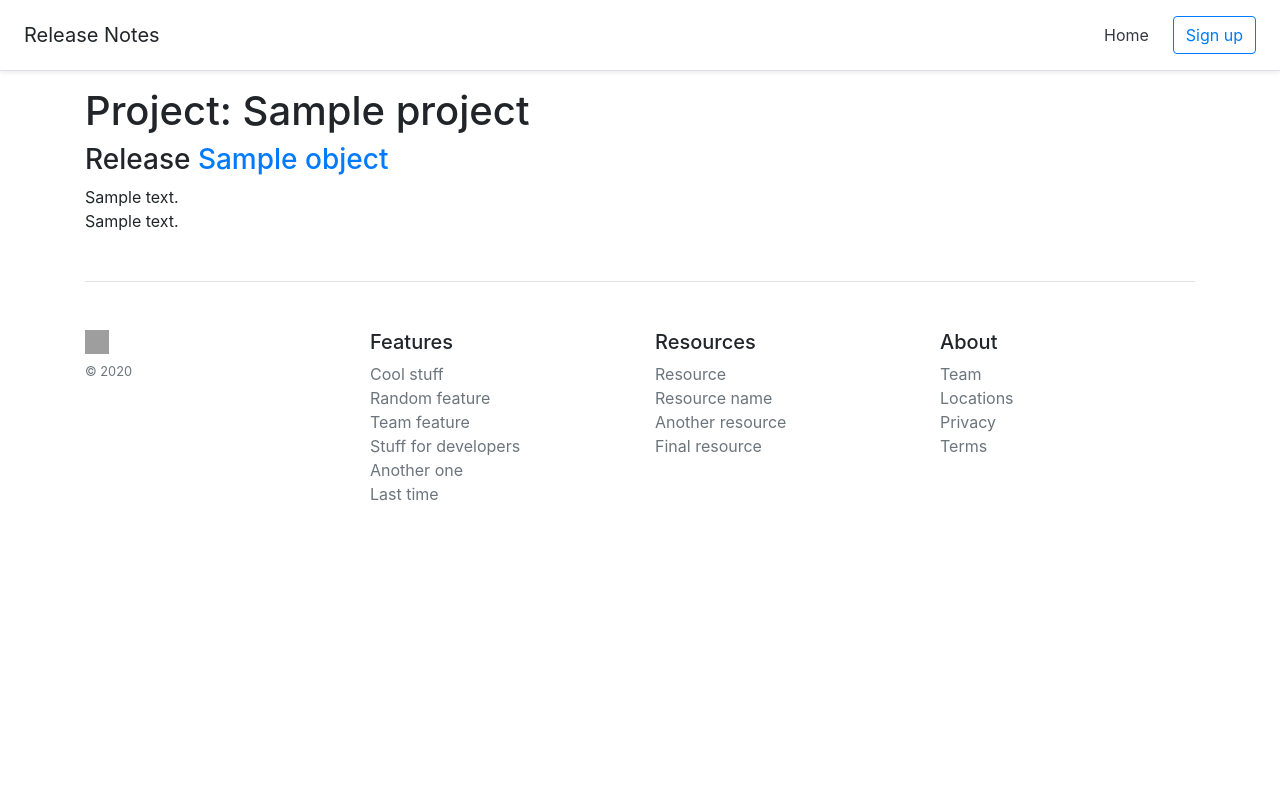
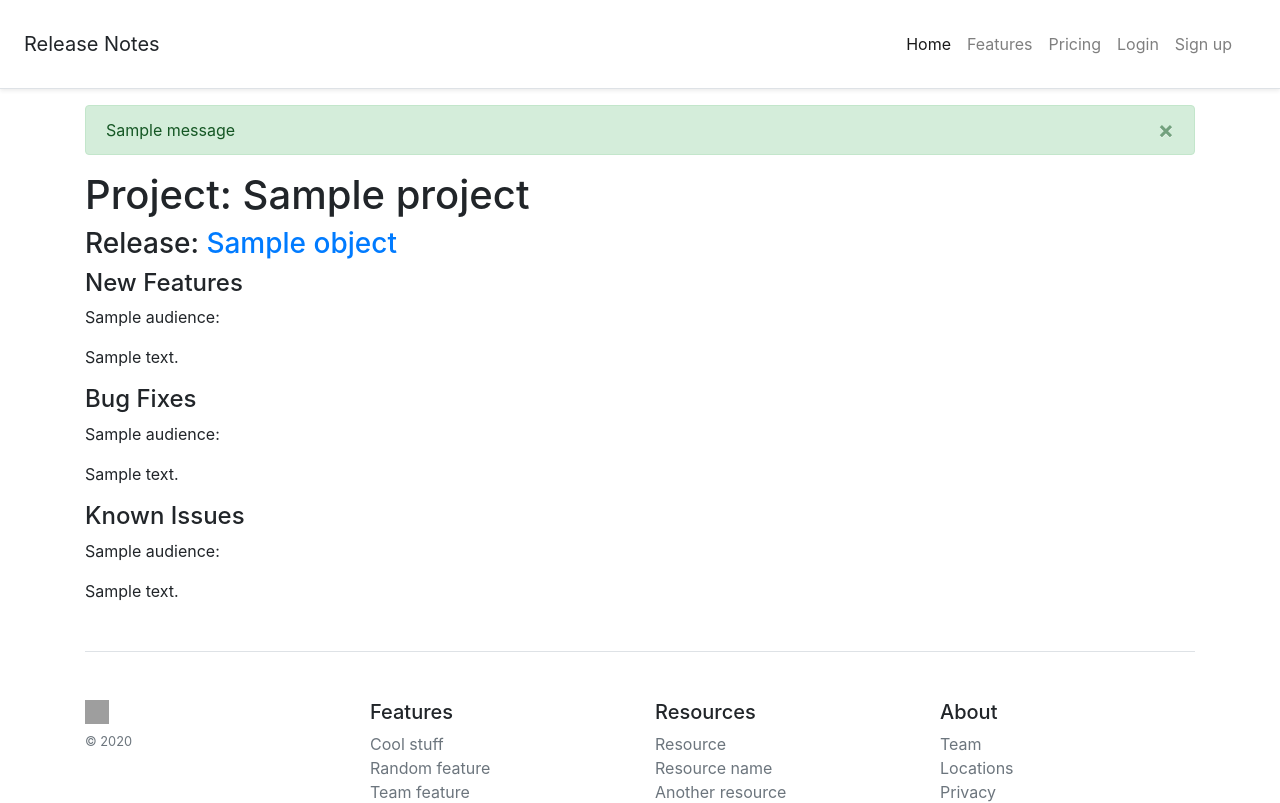
Before and after one commit to renderbox/django-release-notes, a Django app: template releasenotes/templates/releasenotes/release_detail.html in a window 1280 px wide. Shown: the top 803 px of the page. Before the commit the page ends 501 px from the top, so only its background shows below. Run offline with Django 3.2, Linux system fonts and the light colour scheme; the template is opened without the code that fills it: most values are stand-ins (such as "Sample title", 1, 10 or a date in 2020); one stand-in notice (Sample message) is shown; parts of the project's set-up code (start-up, migrations or seed data) failed here and were passed over; some libraries are stand-ins or nearby versions; grey boxes are pictures that could not be loaded.

Commit message:
Fixed templates to flow better.  Added markdown to default templates.

```diff
--- a/develop/develop/settings.py
+++ b/develop/develop/settings.py
@@ -42,6 +42,11 @@
     'django.contrib.staticfiles',
     'django.contrib.sites',
     'django_extensions',
+    'crispy_forms',
+    'allauth',
+    'allauth.account',
+    'allauth.socialaccount',
+    'markdownify',
     'releasenotes',
 ]
 
--- a/develop/develop/urls.py
+++ b/develop/develop/urls.py
@@ -16,7 +16,11 @@
 from django.contrib import admin
 from django.urls import include, path
 
+from releasenotes import views
+
 urlpatterns = [
-    path('', include('releasenotes.urls') ),
     path('admin/', admin.site.urls),
+    path('accounts/', include('allauth.urls')),
+    path('', views.ReleaseNotesIndexView.as_view(), name="index"),
+    path('release/', include('releasenotes.urls') ),
 ]
--- a/releasenotes/__version__.py
+++ b/releasenotes/__version__.py
@@ -1 +1 @@
-VERSION = "0.1.3"
+VERSION = "0.1.4"
--- a/releasenotes/templates/releasenotes/base.html
+++ b/releasenotes/templates/releasenotes/base.html
@@ -1,126 +1,8 @@
-{% load static %}
-<!doctype html>
-<html lang="en">
-  <head>
-    <!-- Required meta tags -->
-    <meta charset="utf-8">
-    <link rel="shortcut icon" href="/static/favicon.ico"/>
-    <meta name="viewport" content="width=device-width, initial-scale=1, shrink-to-fit=no">
-    <meta name="description" content="">
+{% extends "base.html" %}
 
-    <title>{% block title %}Release Notes{% endblock %}</title>
+{% block content %}
 
-    <!-- Bootstrap CSS -->
-    <link rel="stylesheet" href="https://stackpath.bootstrapcdn.com/bootstrap/4.5.2/css/bootstrap.min.css" integrity="sha384-JcKb8q3iqJ61gNV9KGb8thSsNjpSL0n8PARn9HuZOnIxN0hoP+VmmDGMN5t9UJ0Z" crossorigin="anonymous">
+  {% block release_content %}
+  {% endblock %}
 
-    <!-- Favicons -->
-    <link rel="apple-touch-icon" href="/docs/4.4/assets/img/favicons/apple-touch-icon.png" sizes="180x180">
-    <link rel="icon" href="/docs/4.4/assets/img/favicons/favicon-32x32.png" sizes="32x32" type="image/png">
-    <link rel="icon" href="/docs/4.4/assets/img/favicons/favicon-16x16.png" sizes="16x16" type="image/png">
-    <link rel="manifest" href="/docs/4.4/assets/img/favicons/manifest.json">
-    <link rel="mask-icon" href="/docs/4.4/assets/img/favicons/safari-pinned-tab.svg" color="#563d7c">
-    <link rel="icon" href="/docs/4.4/assets/img/favicons/favicon.ico">
-    <meta name="msapplication-config" content="/docs/4.4/assets/img/favicons/browserconfig.xml">
-    <meta name="theme-color" content="#563d7c">
-
-    <style>
-      .bd-placeholder-img {
-        font-size: 1.125rem;
-        text-anchor: middle;
-        -webkit-user-select: none;
-        -moz-user-select: none;
-        -ms-user-select: none;
-        user-select: none;
-      }
-
-      @media (min-width: 768px) {
-        .bd-placeholder-img-lg {
-          font-size: 3.5rem;
-        }
-      }
-    </style>
-
-    <!-- Custom styles for this template -->
-    <link href="custom.css" rel="stylesheet">
-    {% block extra_css %}{% endblock %}
-
-    {% block extra_head_js %}{% endblock %}
-
-  </head>
-  <body>
-
-    <header class="d-flex flex-column flex-md-row align-items-center p-3 px-md-4 mb-3 bg-white border-bottom shadow-sm">
-      <h5 class="my-0 mr-md-auto font-weight-normal">Release Notes</h5>
-      <nav class="my-2 my-md-0 mr-md-3">
-        <a class="p-2 text-dark" href="/">Home</a>
-      </nav>
-      <a class="btn btn-outline-primary" href="#">Sign up</a>
-    </header>
-
-  <div class="container">
-
-    {% if messages %}
-      {% for message in messages %}
-      <div class="alert alert-dismissible {% if message.tags %} alert-{{ message.tags }}{% endif %}">
-        <a class="close" data-dismiss="alert">×</a>
-        {{ message }}
-      </div>
-      {% endfor %}
-    {% endif %}
-
-
-    {% block content %}
-    Release Notes Base HTML Template
-    {% endblock %}
-
-    <footer class="pt-4 my-md-5 pt-md-5 border-top">
-      <div class="row">
-        <div class="col-12 col-md">
-          <img class="mb-2" src="https://getbootstrap.com/docs/4.4/assets/brand/bootstrap-solid.svg" alt="" width="24" height="24">
-          <small class="d-block mb-3 text-muted">© 2020</small>
-        </div>
-        <div class="col-6 col-md">
-          <h5>Features</h5>
-          <ul class="list-unstyled text-small">
-            <li><a class="text-muted" href="#">Cool stuff</a></li>
-            <li><a class="text-muted" href="#">Random feature</a></li>
-            <li><a class="text-muted" href="#">Team feature</a></li>
-            <li><a class="text-muted" href="#">Stuff for developers</a></li>
-            <li><a class="text-muted" href="#">Another one</a></li>
-            <li><a class="text-muted" href="#">Last time</a></li>
-          </ul>
-        </div>
-        <div class="col-6 col-md">
-          <h5>Resources</h5>
-          <ul class="list-unstyled text-small">
-            <li><a class="text-muted" href="#">Resource</a></li>
-            <li><a class="text-muted" href="#">Resource name</a></li>
-            <li><a class="text-muted" href="#">Another resource</a></li>
-            <li><a class="text-muted" href="#">Final resource</a></li>
-          </ul>
-        </div>
-        <div class="col-6 col-md">
-          <h5>About</h5>
-          <ul class="list-unstyled text-small">
-            <li><a class="text-muted" href="#">Team</a></li>
-            <li><a class="text-muted" href="#">Locations</a></li>
-            <li><a class="text-muted" href="#">Privacy</a></li>
-            <li><a class="text-muted" href="#">Terms</a></li>
-          </ul>
-        </div>
-      </div>
-    </footer>
-  </div>
-
-  <script src="https://stackpath.bootstrapcdn.com/bootstrap/4.1.3/js/bootstrap.min.js" integrity="sha384-ChfqqxuZUCnJSK3+MXmPNIyE6ZbWh2IMqE241rYiqJxyMiZ6OW/JmZQ5stwEULTy" crossorigin="anonymous"></script>
-  <script src="https://code.jquery.com/jquery-2.2.4.min.js" integrity="sha256-BbhdlvQf/xTY9gja0Dq3HiwQF8LaCRTXxZKRutelT44=" crossorigin="anonymous"></script>
-
-  <script>
-  setTimeout(function () {
-      $(".alert").slideUp(500);
-  }, 3000);
-  </script>
-
-  {% block extra_js %}{% endblock %}
-  </body>
-</html>
+{% endblock %}
--- a/releasenotes/templates/releasenotes/release_detail.html
+++ b/releasenotes/templates/releasenotes/release_detail.html
@@ -1,14 +1,36 @@
 {% extends "releasenotes/base.html" %}
+{% load markdownify %}
+{% load i18n %}
 
-{% block title %}Release Notes - Release Details{% endblock %}
+{% block title %}{{ object.project.name }} {{object.version_name}} - Release Notes{% endblock %}
 
-{% block content %}
+{% block release_content %}
 <h1>Project: {{ object.project.name }}</h1>
 
-<h3>Release <a href="{{object.get_absolute_url}}">{{object.version_name}}</a></h3>
+<h3>Release: <a href="{{object.get_absolute_url}}">{{object.version_name}}</a></h3>
 
-{% for note in object.notes.all %}
-<p>{{ note.note_type }}<br>{{ note.description }}</p>
+{% if new_features %}
+<h4>New Features</h4>
+{% for new_feature in new_features %}
+{% if new_feature.audience %}<p>{{ bug_fix.audience.name }}: {% endif %}
+{{ new_feature.description|markdownify }}
 {% endfor %}
+{% endif %}
+
+{% if bug_fixes %}
+<h4>Bug Fixes</h4>
+{% for bug_fix in bug_fixes %}
+{% if bug_fix.audience %}<p>{{ bug_fix.audience.name }}: {% endif %}
+{{ bug_fix.description|markdownify }}
+{% endfor %}
+{% endif %}
+
+{% if known_issues %}
+<h4>Known Issues</h4>
+{% for known_issue in known_issues %}
+{% if known_issue.audience %}<p>{{ bug_fix.audience.name }}: {% endif %}
+{{ known_issue.description|markdownify }}
+{% endfor %}
+{% endif %}
 
 {% endblock %}
--- a/releasenotes/urls.py
+++ b/releasenotes/urls.py
@@ -5,7 +5,6 @@
 app_name = "releasenotes"
 
 urlpatterns = [
-    path("", views.ReleaseNotesIndexView.as_view(), name="index"),
     path("<slug:project_slug>/", views.ReleaseNotesProjectView.as_view(), name="project-details"),
     path("<slug:project_slug>/<str:release_slug>/", views.ReleaseNotesDetailView.as_view(), name="release-details"),
 ]
--- a/setup.py
+++ b/setup.py
@@ -52,7 +52,8 @@
             'django-crispy-forms',
             'django-allauth',
             'django-extensions',
-            'ipython',
+            'django-crispy-forms',          # Used in the default templates
+            'django-markdownify',           # Used in the default templates
         ],
         'test': [],                         # Packages needed to run tests
         'prod': [],                         # Packages needed to run in the deployment
@@ -68,7 +69,6 @@
             'django-extensions',
             'coverage',
             'Sphinx',
-            'recommonmark',
             'rstcheck',
             'sphinx-rtd-theme',  # Assumes a Read The Docs theme for opensource projects
         ],
```
Also changed, not shown: releasenotes/templates/releasenotes/project_detail.html (+9 -5 lines), releasenotes/views.py (+9 -0 lines), .readthedocs.yml.
